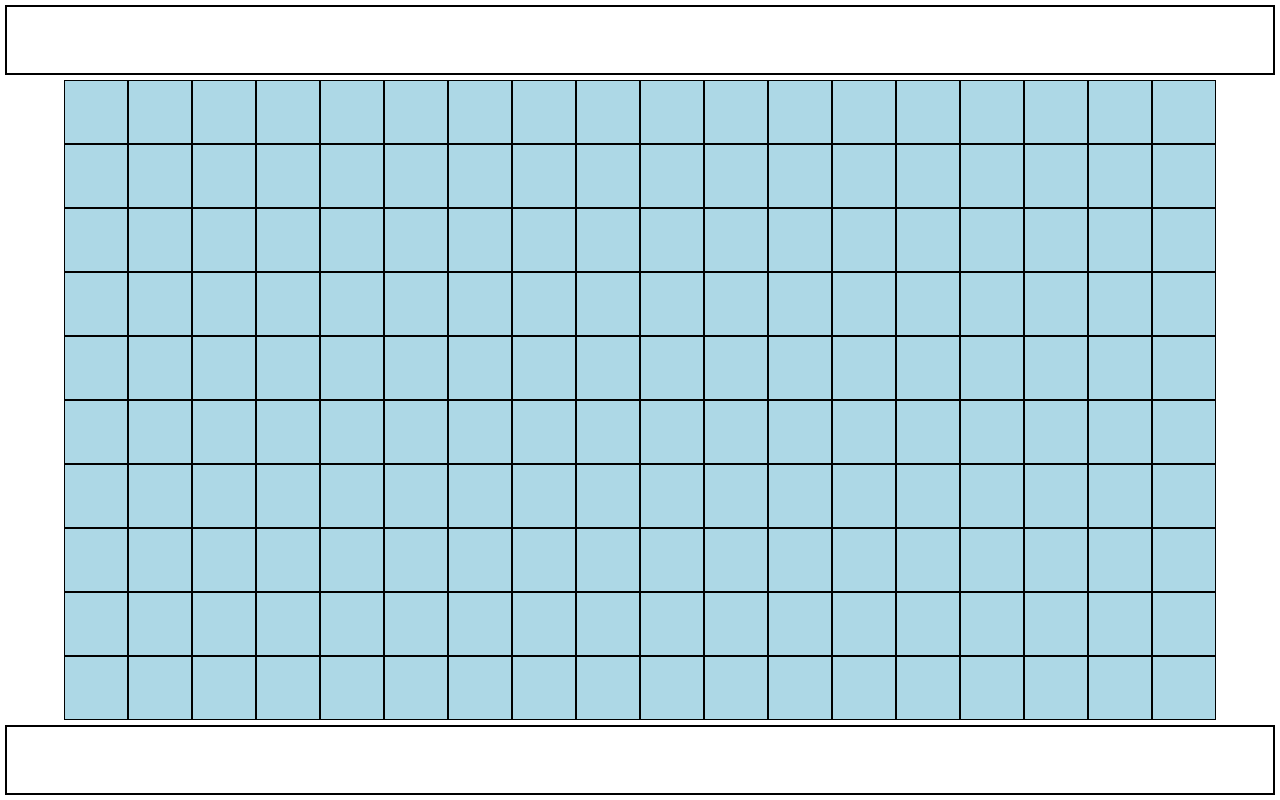
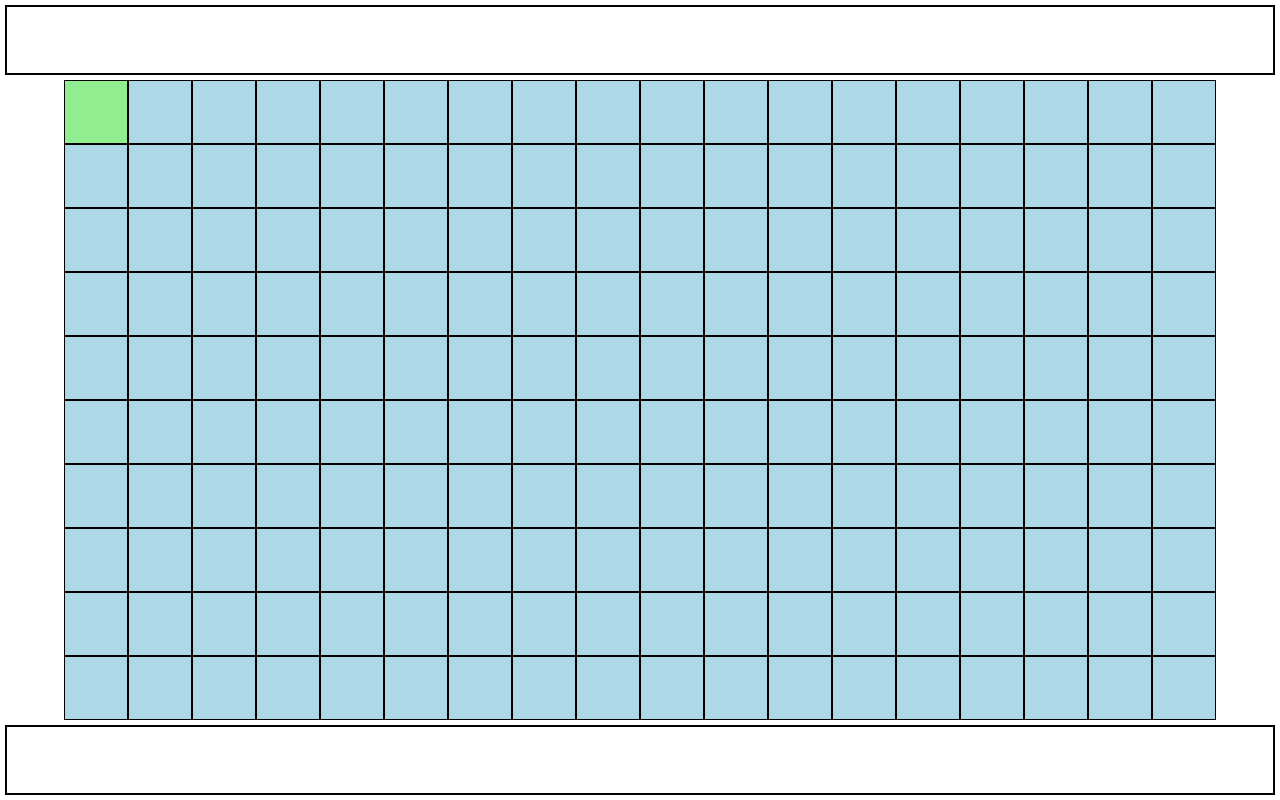
Before and after one commit to Blade21Shade/ODIN_Battleship, a website with bundled scripts: page index.html in a window 1280 px wide. In both pictures the pointer is over the element 96 px from the left and 112 px from the top of the page. Built offline with nearby package versions, Linux system fonts and the light colour scheme.

Commit message:
Add CSS for friend:hover
style.css
- Add a rule for .cell.friend:hover to add a light green background to clearly differentiate the friend and foe boards

```diff
--- a/style.css
+++ b/style.css
@@ -50,6 +50,10 @@ body {
     background-color: lightcoral;
 }
 
+.cell.friend:hover {
+    background-color: lightgreen;
+}
+
 .cell.ship {
     background-color: black;
 }
```
